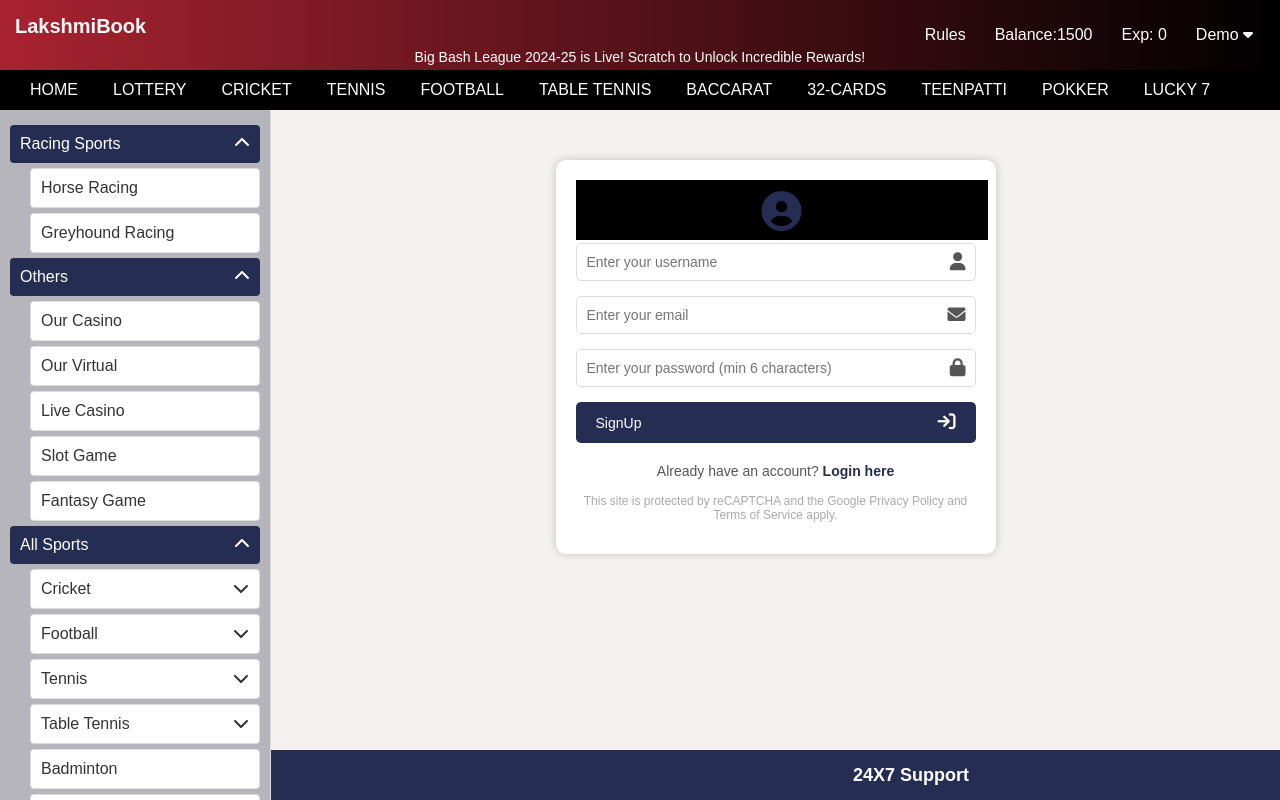
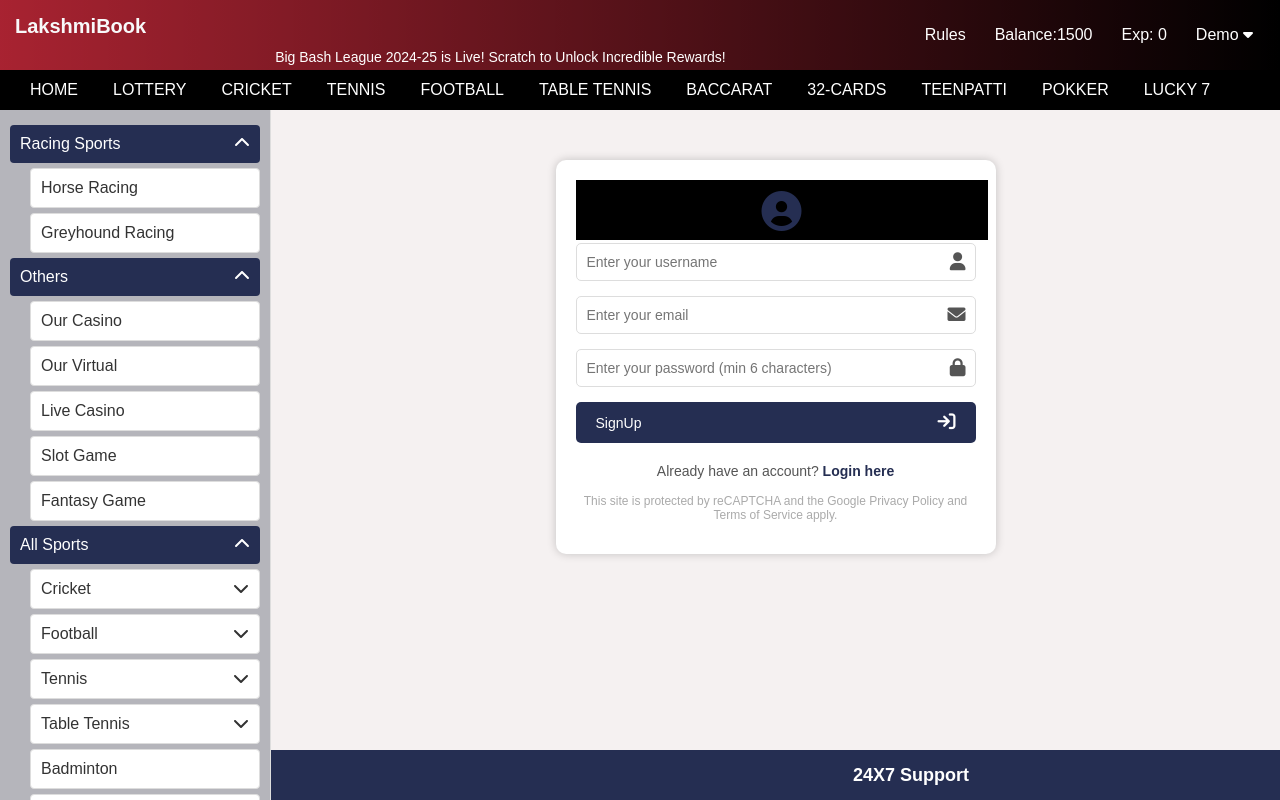
Before and after one commit to Mehraj001/Lakshmibook, a React (Create React App) app in the folder front/: page /signup in a window 1280 px wide. Shown: the top 800 px of the page. Built offline with nearby package versions, Linux system fonts and the light colour scheme.

Commit message:
Update Nabvar1.css

```diff
--- a/front/src/componets/Nabvar1.css
+++ b/front/src/componets/Nabvar1.css
@@ -62,7 +62,6 @@ body {
         position: absolute;
         bottom: 0;
         left: 0;
-        width: 45%;
         white-space: nowrap;
         overflow: hidden;
         padding: 5px 0;
```
